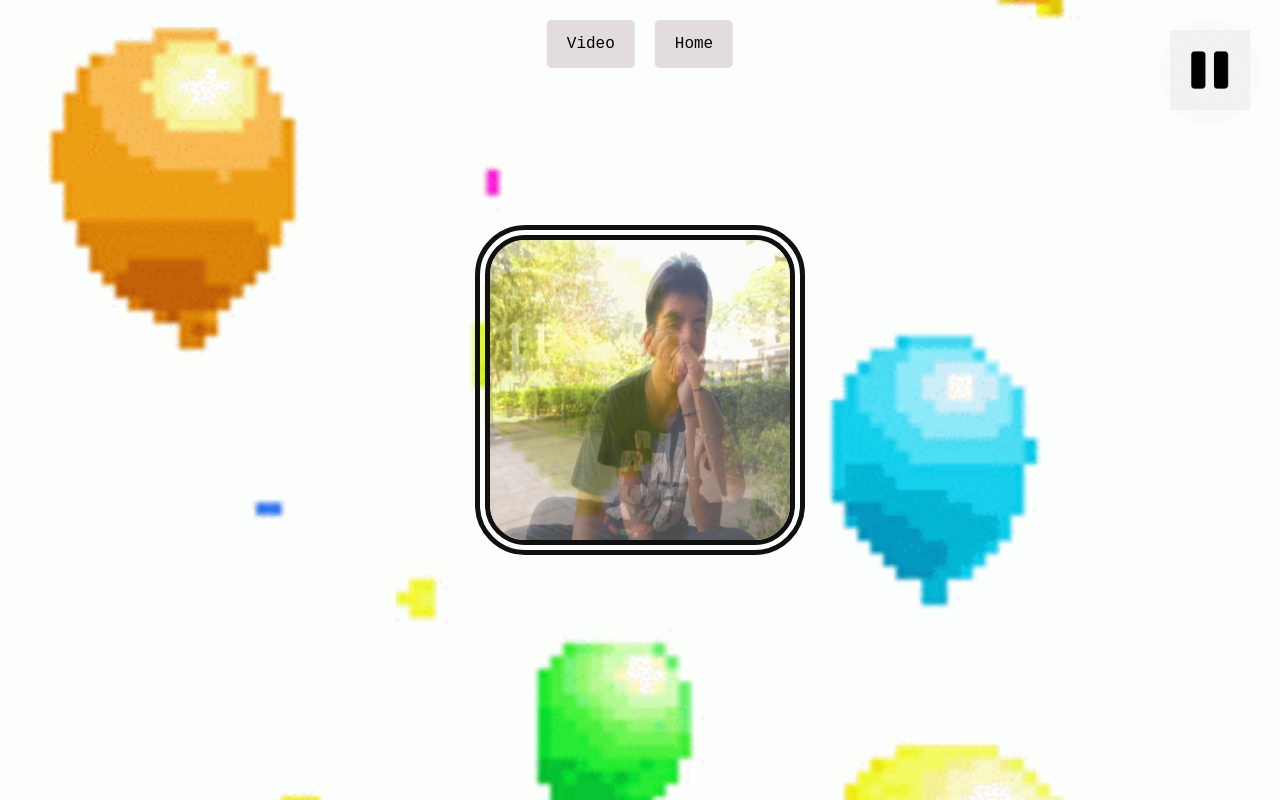
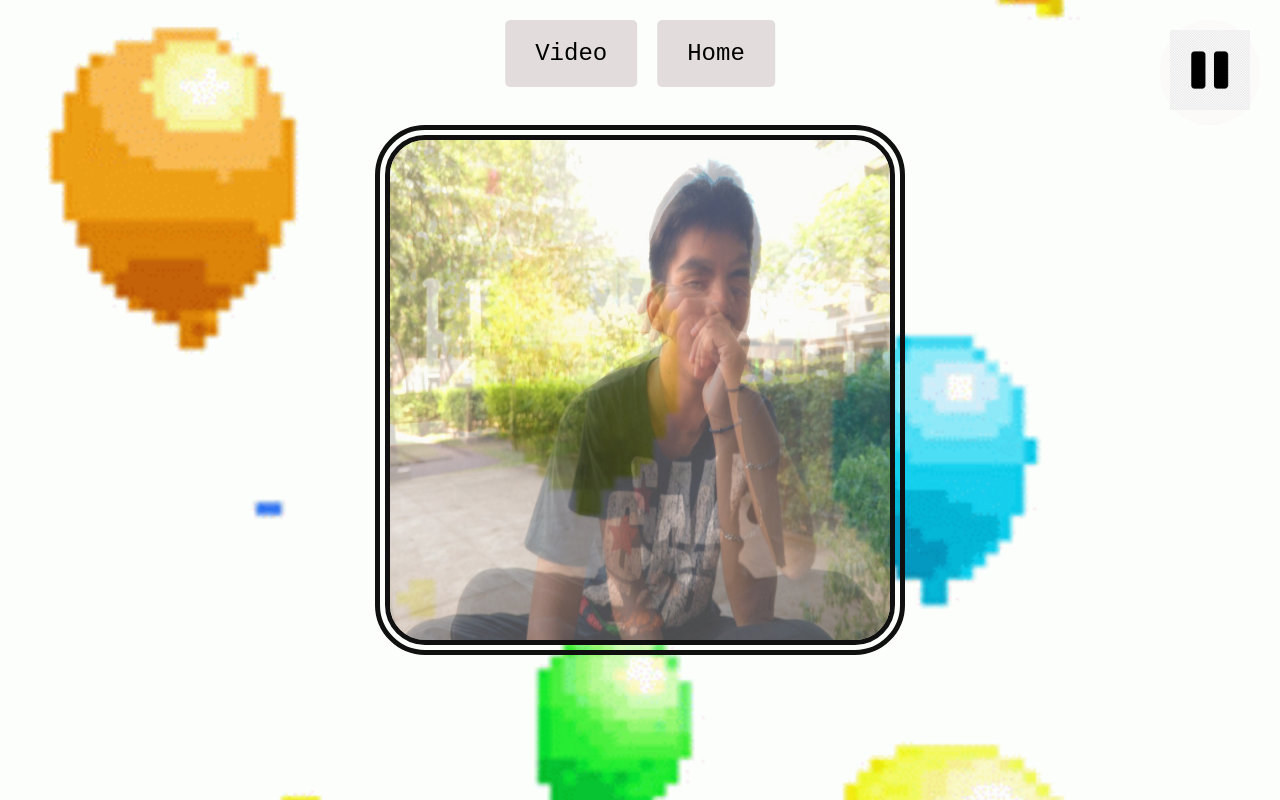
Before and after one commit to Rishrch15/HAPPY-BIRTHDAY-MY-LOVE, a plain HTML site: page messagepage.html in a window 1280 px wide. Drawn offline with Linux system fonts and the light colour scheme.

Commit message:
Update messagepage.html

```diff
--- a/messagepage.html
+++ b/messagepage.html
@@ -35,10 +35,10 @@
             background-color: rgba(220, 212, 212, 0.8);
             color: black;
             border: none;
-            padding: 15px 20px;
+            padding: 20px 30px;
             border-radius: 5px;
             cursor: pointer;
-            font-size: 1em;
+            font-size: 1.5em;
             transition: background-color 0.3s, color 0.3s;
             text-decoration: none;
             margin: 0 10px;
@@ -49,8 +49,8 @@
         }
         .image-container {
             position: relative;
-            width: 300px;
-            height: 300px;
+            width: 500px;
+            height: 500px;
             margin-bottom: 20px;
             overflow: hidden;
             border-radius: 50px;
```
